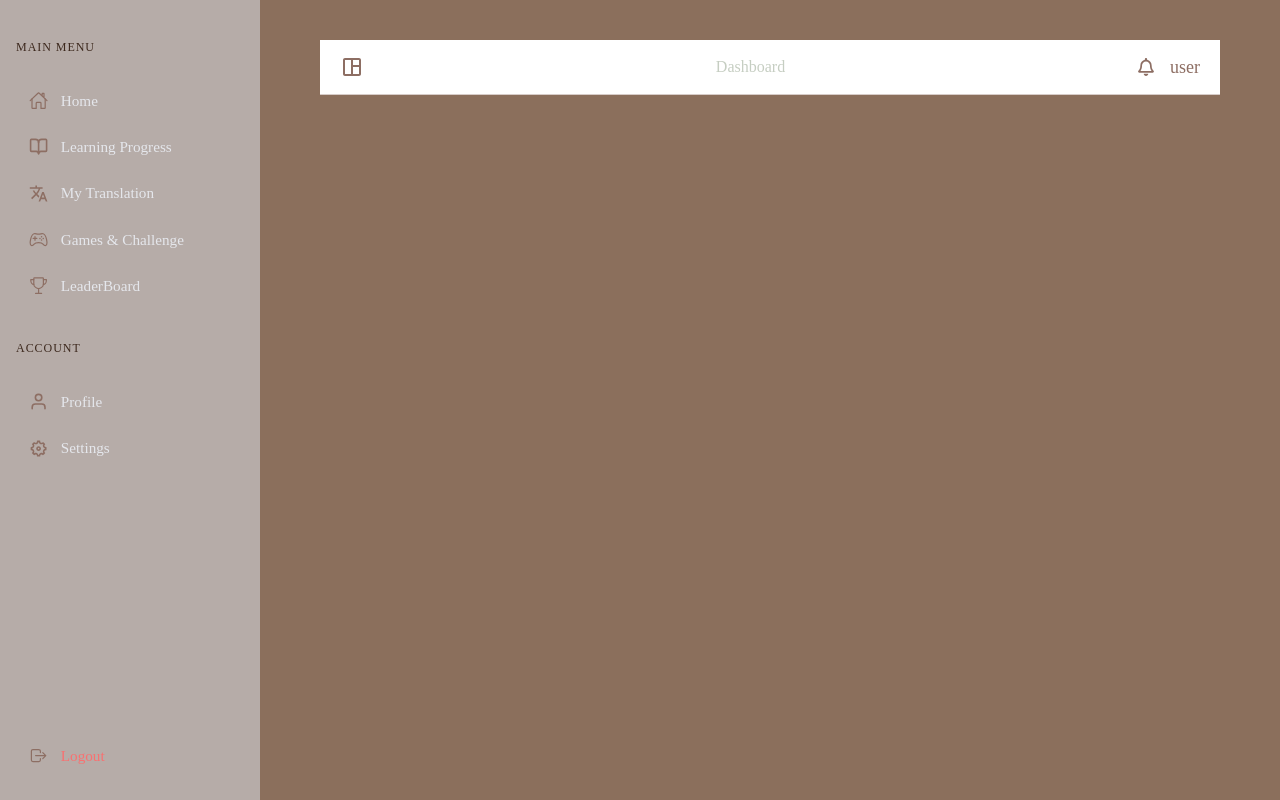
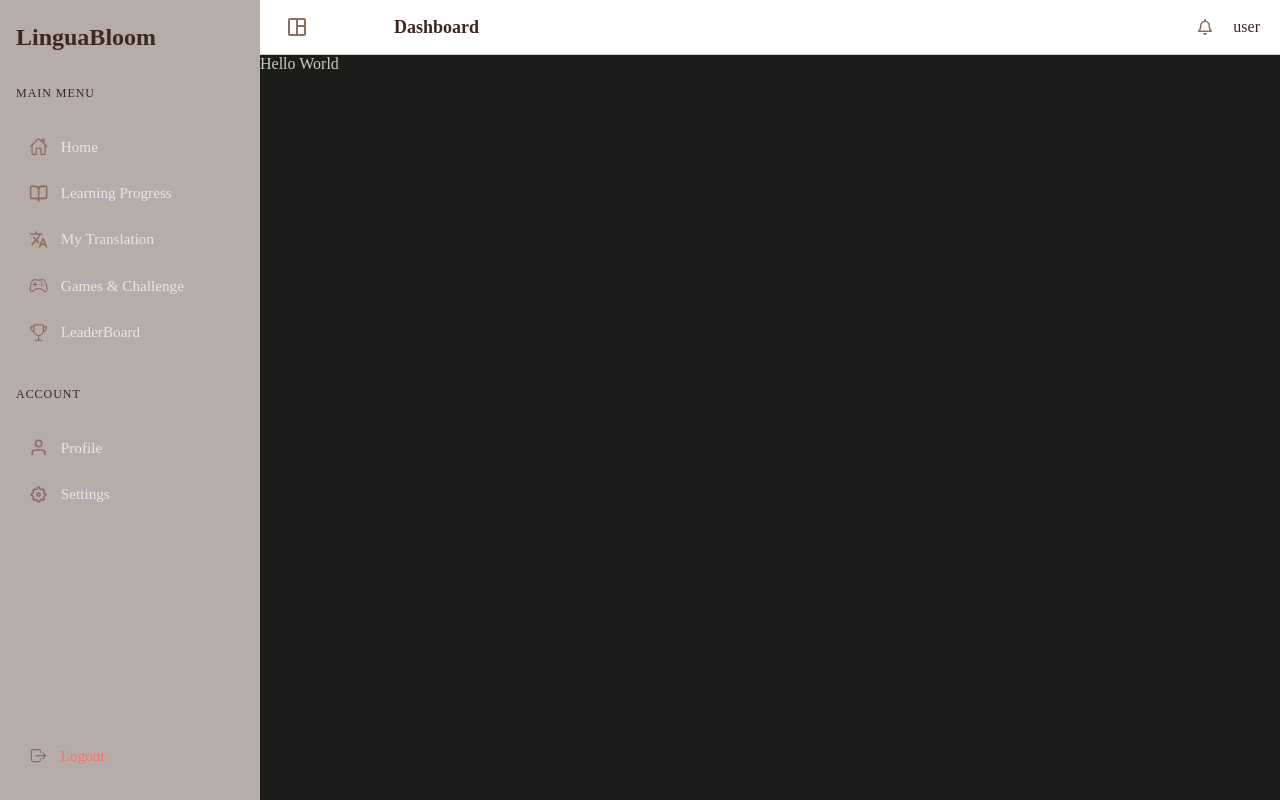
Before and after one commit to Gevans4352/Lingua-cute, a React (Vite) app in the folder lingua cute/: page /Dashboard in a window 1280 px wide. Built offline with nearby package versions, Linux system fonts and the light colour scheme.

Commit message:
sidebar works now

```diff
--- a/lingua cute/src/Components/Davhboard/Davhboard.scss
+++ b/lingua cute/src/Components/Davhboard/Davhboard.scss
@@ -1,83 +1,76 @@
-*{
+* {
   margin: 0;
   padding: 0;
   box-sizing: border-box;
-}
-html,
-body,
-#root {
-  height: 100%;
-  width: 100%;
-
 }
 
 .navboard {
   display: flex;
   align-items: center;
-  justify-content: space-between;
-  padding: 15px 20px;
+  justify-content: space-between; // Pushes left-group and davion to opposite sides
+  padding: 10px 20px;
   background: #FFFFFF;
   border-bottom: 1px solid #D7CCC8;
-  margin: 0;
+  width: 100%;
+
+.left-group {
+    display: flex;
+    align-items: center;
+    gap: 80px;
+}
 
   button {
     background: none;
     border: none;
     cursor: pointer;
-    padding: 0;
-    margin: 0;
+    padding: 5px;
     display: flex;
     align-items: center;
-    gap: 8px; // Space between icon and text
     color: #8D6E63;
     font-size: 24px;
+    transition: color 0.2s ease;
 
     &:hover {
       color: #FF7043;
-
-      p {
-        color: #FF7043;
-      }
     }
 
     span {
       display: flex;
-      margin: 0;
-      padding: 0;
-    }
-
-    p {
-      margin: 0;
-      padding: 0;
-      font-size: 20px;
-      font-weight: 600;
-      color: #3E2723;
     }
   }
 
-  .davion {
+  p {
     margin: 0;
     padding: 0;
+    font-size: 18px;
+    font-weight: 600;
+    color: #3E2723;
+    white-space: nowrap; // Prevents the text from wrapping
+  }
 
+  .davion {
     ul {
       display: flex;
       align-items: center;
-      gap: 15px;
+      gap: 20px;
       list-style: none;
-      margin: 0;
-      padding: 0;
 
       li {
-        margin: 0;
-        padding: 0;
         display: flex;
         align-items: center;
         color: #8D6E63;
-        font-size: 18px;
+        font-size: 16px;
         cursor: pointer;
+        transition: color 0.2s ease;
 
         &:hover {
           color: #FF7043;
+        }
+
+        // Style for the 'user' text specifically
+        &:last-child {
+          font-weight: 500;
+          color: #3E2723;
         }
       }
     }
--- a/lingua cute/src/Components/Davhboard/Davhboard.tsx
+++ b/lingua cute/src/Components/Davhboard/Davhboard.tsx
@@ -1,11 +1,31 @@
 import "./Davhboard.scss";
 import { MdOutlineSpaceDashboard } from "react-icons/md";
 import { FaRegBell } from "react-icons/fa";
-const Davhboard = () =>{
+import { useState } from "react";
+
+interface DavhboardProps {
+  onToggleSidebar?: (isOpen: boolean) => void;
+}
+
+const Davhboard: React.FC<DavhboardProps> = ({ onToggleSidebar }) => {
+    const [open, setOpen] = useState(false);
+
+    const handleToggle = () => {
+        const newState = !open;
+        setOpen(newState);
+        if (onToggleSidebar) {
+            onToggleSidebar(newState);
+        }
+    };
+
     return(
         <section className="navboard">
-            <button><span><MdOutlineSpaceDashboard /></span></button>
+            <div className="left-group">
+                <button onClick={handleToggle}>
+                    <span><MdOutlineSpaceDashboard /></span>
+                </button>
                 <p>Dashboard</p>
+            </div>
             <nav className="davion">
                 <ul>
                     <li><FaRegBell /></li>
--- a/lingua cute/src/Components/LeftBar/LeftBar.scss
+++ b/lingua cute/src/Components/LeftBar/LeftBar.scss
@@ -8,20 +8,6 @@ body,
 #root {
   height: 100%;
   width: 100%;
-
-}
-
-*{
-  margin: 0;
-  padding: 0;
-  box-sizing: border-box;
-}
-html,
-body,
-#root {
-  height: 100%;
-  width: 100%;
-
 }
 
 .leftBar {
@@ -35,7 +21,37 @@ body,
   gap: 1.2rem;
   position: sticky;
   top: 0;
-  transition: width 0.3s ease;
+  transition: width 0.3s ease, padding 0.3s ease;
+  overflow: hidden;
+
+  &.open {
+    width: 80px;
+    padding: 1.5rem 0.5rem;
+
+    h2, p {
+      opacity: 0;
+      visibility: hidden;
+      width: 0;
+      height: 0;
+      overflow: hidden;
+    }
+
+    button {
+      justify-content: center;
+      padding: 0.65rem;
+      gap: 0;
+
+      span {
+        margin: 0;
+      }
+    }
+  }
+
+  h2 {
+    color: #3d291e;
+    transition: opacity 0.3s ease, visibility 0.3s ease;
+    white-space: nowrap;
+  }
 
   p {
     font-size: 0.75rem;
@@ -43,6 +59,8 @@ body,
     text-transform: uppercase;
     color: #3d291e;
     margin: 1rem 0 0.4rem;
+    transition: opacity 0.3s ease, visibility 0.3s ease;
+    white-space: nowrap;
   }
 
   .menu,
@@ -62,23 +80,23 @@ body,
     border-radius: 0.5rem;
     color: #e5e7ec;
     font-size: 0.95rem;
-    transition: background 0.2s ease, transform 0.1s ease;
+    transition: all 0.3s ease;
+    white-space: nowrap;
 
     span {
       display: flex;
       font-size: 1.2rem;
       color: #8D6E63;
-
-
+      min-width: 1.2rem;
+      flex-shrink: 0;
     }
 
     &:hover {
       background: #c9b5a8;
-
       transform: translateX(3px);
     }
 
-    &:hover span{
+    &:hover span {
       color: #ffffff;
     }
 
@@ -98,9 +116,6 @@ body,
   }
 }
 
-
-
-
 @media (min-width: 768px) {
   .dashboard-container {
     .main-content {
@@ -109,7 +124,6 @@ body,
   }
 }
 
-
 @media (min-width: 1024px) {
   .dashboard-container {
     .main-content {
--- a/lingua cute/src/Components/LeftBar/LeftBar.tsx
+++ b/lingua cute/src/Components/LeftBar/LeftBar.tsx
@@ -7,23 +7,29 @@ import { IoTrophyOutline } from "react-icons/io5";
 import { FiUser } from "react-icons/fi";
 import { RiSettings5Line } from "react-icons/ri";
 import { IoLogOutOutline } from "react-icons/io5";
-const LeftBar = () =>{
+
+interface LeftBarProps {
+  isOpen?: boolean;
+}
+
+const LeftBar: React.FC<LeftBarProps> = ({ isOpen = false }) => {
     return(
-        <section className="leftBar">
+        <section className={`leftBar ${isOpen ? 'open' : ''}`}>
+            <h2>LinguaBloom</h2>
             <p>Main Menu</p>
             <div className="menu">
-                <button><span><IoHomeOutline /></span> Home</button>
-                <button><span><LuBookOpen /></span> Learning Progress</button>
-                <button><span><MdOutlineTranslate /></span> My Translation</button>
-                <button><span><IoGameControllerOutline /></span> Games & Challenge</button>
-                <button><span><IoTrophyOutline /></span> LeaderBoard</button>
+                <button><span><IoHomeOutline /></span> {!isOpen && 'Home'}</button>
+                <button><span><LuBookOpen /></span> {!isOpen && 'Learning Progress'}</button>
+                <button><span><MdOutlineTranslate /></span> {!isOpen && 'My Translation'}</button>
+                <button><span><IoGameControllerOutline /></span> {!isOpen && 'Games & Challenge'}</button>
+                <button><span><IoTrophyOutline /></span> {!isOpen && 'LeaderBoard'}</button>
             </div>
             <p>Account</p>
             <div className="accounts">
-                <button><span><FiUser /></span> Profile</button>
-                <button><span><RiSettings5Line /></span> Settings</button>
+                <button><span><FiUser /></span> {!isOpen && 'Profile'}</button>
+                <button><span><RiSettings5Line /></span> {!isOpen && 'Settings'}</button>
             </div>
-            <button><span><IoLogOutOutline /></span> Logout</button>
+            <button><span><IoLogOutOutline /></span> {!isOpen && 'Logout'}</button>
         </section>
     )
 }
--- a/lingua cute/src/Pages/Dashboard/Dashboard.scss
+++ b/lingua cute/src/Pages/Dashboard/Dashboard.scss
@@ -11,19 +11,14 @@ body,
 
 }
 
-.dashboard-container {
+.redo {
   display: flex;
-  min-height: 100vh;
-  width: 100%;
-  margin: 0;
-  padding: 0;
+  height: 100vh;
 
-  .main-content {
-    flex: 1;
-    overflow-y: auto;
-    background-color: #8B6F5C;
-    padding: 0;
-    margin: 0;
-    width: 100%;
+  .main-right-side {
+    flex: 1;             // Fills the rest of the screen
+    display: flex;
+    flex-direction: column; // Stacks Nav on top of Content
+    align-items: stretch;
   }
 }
--- a/lingua cute/src/Pages/Dashboard/Dashboard.tsx
+++ b/lingua cute/src/Pages/Dashboard/Dashboard.tsx
@@ -1,15 +1,21 @@
 import "./Dashboard.scss";
 import LeftBar from "../../Components/LeftBar/LeftBar";
 import Davhboard from "../../Components/Davhboard/Davhboard";
+import { useState } from "react";
 
 const Dashboard = () => {
+  const [open, setOpen] = useState(false);
+
   return (
-    <div className="dashboard-container">
-      <LeftBar />
-      <div className="main-content">
-        <Davhboard />
-      </div>
+   <section className="redo">
+    <LeftBar isOpen={open} />
+    <div className="main-right-side">
+        <Davhboard onToggleSidebar={setOpen} />
+        <div className="actual-page-content">
+          <p>Hello World</p>
+        </div>
     </div>
+</section>
   );
 };
 
```
Lines whose indentation alone changed are shown as unchanged.
